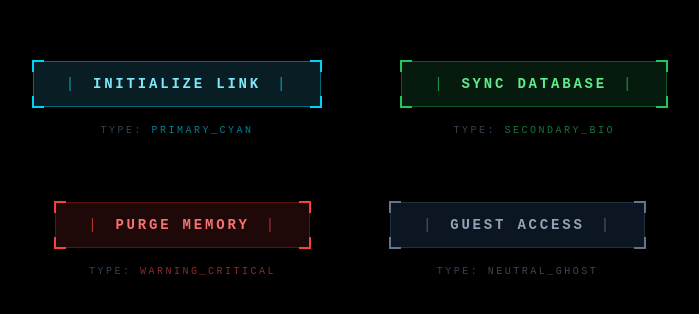
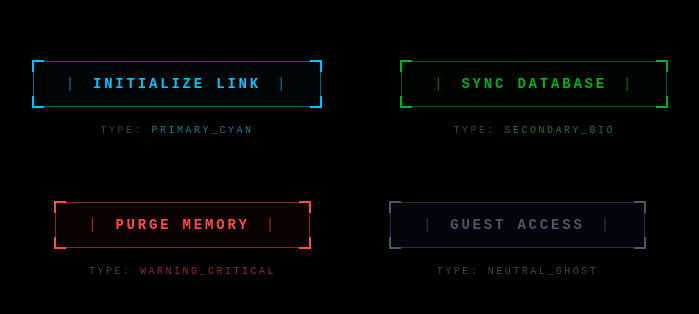
Before and after one commit to arrifat346afs/game-ui, a React (Vite) app: page / in a window 1280 px wide. Shown: the part 230-544 px from the top of the page, without its empty margins (290-989 px from the left). Built offline with nearby package versions, Linux system fonts and the light colour scheme.

Commit message:
chore(evil-button): remove deprecated variants

```diff
--- a/src/components/ui/evil-button.tsx
+++ b/src/components/ui/evil-button.tsx
@@ -7,104 +7,34 @@ interface EvilButtonProps extends ButtonHTMLAttributes<HTMLButtonElement> {
   variant?: EvilVariant
 }
 
-const variants: Record<
-  EvilVariant,
-  { base: string; corner: string; pipe: string; glow: string }
-> = {
-  cyan: {
-    base: "bg-[#081e24] border border-[#00b4cc]/50 text-[#7ee8fa]",
-    corner: "border-[#00d4f5]",
-    pipe: "text-[#00d4f5]/70",
-    glow: [
-      "hover:border-[#00d4f5]",
-      "hover:text-[#b8f7ff]",
-      "hover:shadow-[0_0_18px_4px_rgba(0,212,245,0.55),0_0_40px_12px_rgba(0,212,245,0.2)]",
-    ].join(" "),
-  },
-  bio: {
-    base: "bg-[#061a0e] border border-[#1a7a44]/60 text-[#5eed8a]",
-    corner: "border-[#22c55e]",
-    pipe: "text-[#22c55e]/70",
-    glow: [
-      "hover:border-[#22c55e]",
-      "hover:text-[#86efac]",
-      "hover:shadow-[0_0_18px_4px_rgba(34,197,94,0.55),0_0_40px_12px_rgba(34,197,94,0.2)]",
-    ].join(" "),
-  },
-  warning: {
-    base: "bg-[#1e0808] border border-[#7f1d1d]/60 text-[#f87171]",
-    corner: "border-[#ef4444]",
-    pipe: "text-[#ef4444]/70",
-    glow: [
-      "hover:border-[#ef4444]",
-      "hover:text-[#fca5a5]",
-      "hover:shadow-[0_0_18px_4px_rgba(239,68,68,0.55),0_0_40px_12px_rgba(239,68,68,0.2)]",
-    ].join(" "),
-  },
-  ghost: {
-    base: "bg-[#0c1522] border border-[#334155]/60 text-[#94a3b8]",
-    corner: "border-[#64748b]",
-    pipe: "text-[#64748b]/70",
-    glow: [
-      "hover:border-[#64748b]",
-      "hover:text-[#cbd5e1]",
-      "hover:shadow-[0_0_18px_4px_rgba(100,116,139,0.4),0_0_40px_12px_rgba(100,116,139,0.15)]",
-    ].join(" "),
-  },
-}
-
 export function EvilButton({
   variant = "cyan",
   className,
   children,
   ...props
 }: EvilButtonProps) {
-  const v = variants[variant]
-
   return (
     <button
+      data-evil={variant}
       className={cn(
-        "group relative inline-flex cursor-pointer items-center justify-center",
-        "px-8 py-3 font-mono text-sm font-bold tracking-[0.2em] uppercase",
-        "transition-all duration-300 ease-in-out",
+        "relative inline-flex w-full cursor-pointer items-center justify-center",
+        "border px-8 py-3 font-mono text-sm font-bold tracking-[0.2em] uppercase",
         "outline-none focus-visible:ring-2 focus-visible:ring-current/50",
         "disabled:pointer-events-none disabled:opacity-40",
-        v.base,
-        v.glow,
         className,
       )}
       {...props}
     >
-      {/* Corner brackets */}
-      <span
-        className={cn(
-          "absolute -top-[2px] -left-[2px] h-3 w-3 border-t-2 border-l-2",
-          v.corner,
-        )}
-      />
-      <span
-        className={cn(
-          "absolute -top-[2px] -right-[2px] h-3 w-3 border-t-2 border-r-2",
-          v.corner,
-        )}
-      />
-      <span
-        className={cn(
-          "absolute -bottom-[2px] -left-[2px] h-3 w-3 border-b-2 border-l-2",
-          v.corner,
-        )}
-      />
-      <span
-        className={cn(
-          "absolute -bottom-[2px] -right-[2px] h-3 w-3 border-b-2 border-r-2",
-          v.corner,
-        )}
-      />
+      {/* Corner brackets — inherit currentColor from the button */}
+      <span className="absolute -top-[2px] -left-[2px] h-3 w-3 border-t-2 border-l-2 border-current" />
+      <span className="absolute -top-[2px] -right-[2px] h-3 w-3 border-t-2 border-r-2 border-current" />
+      <span className="absolute -bottom-[2px] -left-[2px] h-3 w-3 border-b-2 border-l-2 border-current" />
+      <span className="absolute -bottom-[2px] -right-[2px] h-3 w-3 border-b-2 border-r-2 border-current" />
 
       {/* Side pipe markers + label */}
-      <span className={cn("mr-4 select-none font-light", v.pipe)}>|</span>
+      <span className="mr-4 select-none font-light opacity-60">|</span>
       {children}
-      <span className={cn("ml-4 select-none font-light", v.pipe)}>|</span>
+      <span className="ml-4 select-none font-light opacity-60">|</span>
     </button>
   )
 }
```
